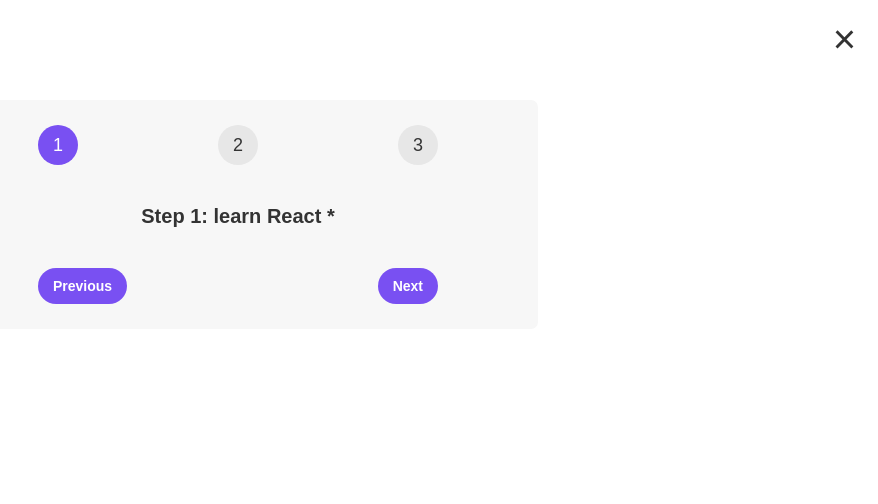
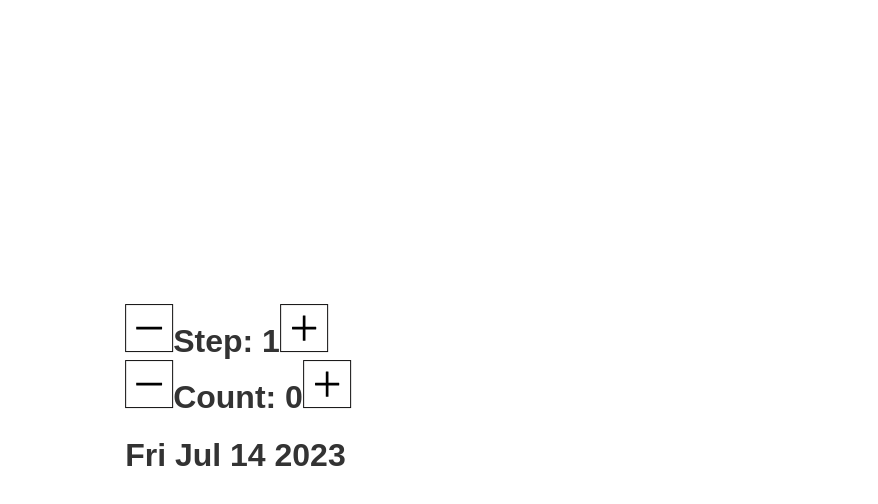
Before and after one commit to Muhammad-Sabbir/react-step, a React (Create React App) app: page / in a window 1280 px wide. Shown: the top 504 px of the page, without its empty margins (402-1280 px from the left). Built offline with nearby package versions, Linux system fonts and the light colour scheme.

Commit message:
Chapter 06: State, Events, and Forms Interactive Components>> Lecture 13: CHALLENGE #1 Date Counter

```diff
--- a/package.json
+++ b/package.json
@@ -8,6 +8,7 @@
     "@testing-library/user-event": "^13.5.0",
     "react": "^18.2.0",
     "react-dom": "^18.2.0",
+    "react-icons": "^4.10.1",
     "react-scripts": "5.0.1",
     "web-vitals": "^2.1.4"
   },
--- a/src/App.js
+++ b/src/App.js
@@ -15,7 +15,7 @@ export default function App() {
     if (step > 1) setStep((s) => s - 1);
   }
   function handleNext() {
-    if (step < 3) setStep(step + 1);
+    // if (step < 3) setStep(step + 1);
     //another way to write this condition
     if (step < 3) setStep((s) => s + 1);
   }
--- /dev/null
+++ b/src/DateCalculator.js
@@ -0,0 +1,76 @@
+import { useState, useEffect } from "react";
+import { AiOutlinePlus, AiOutlineMinus } from "react-icons/ai";
+
+function MyCount({
+  defaultCount,
+  counterName,
+  incrementNumber = 1,
+  incrementMethod,
+}) {
+  const [myCount, mySetStep] = useState(defaultCount);
+  function upCounter() {
+    return mySetStep((number) => number + incrementNumber);
+    // return incrementMethod(myCount);
+  }
+  function downCounter() {
+    if (myCount > defaultCount && counterName === "Step") {
+      return mySetStep((number) => number - incrementNumber);
+      // return incrementMethod(myCount);
+    } else if (counterName === "Count") {
+      return mySetStep((number) => number - incrementNumber);
+      // return incrementMethod(myCount);
+    }
+  }
+  useEffect(() => {
+    incrementMethod(myCount);
+  });
+  return (
+    <div className="dateCalculatorContainer">
+      <AiOutlineMinus className="custom-icon-style" onClick={downCounter} />
+
+      <h1 className="fontStyle">
+        {counterName}: {myCount}
+      </h1>
+
+      <AiOutlinePlus className="custom-icon-style" onClick={upCounter} />
+    </div>
+  );
+}
+
+function MyDateChange({ dateNumber }) {
+  const date = new Date();
+  date.setDate(date.getDate() + dateNumber);
+  return <h1>{date.toDateString()}</h1>;
+}
+
+export default function DateCalculator() {
+  const [stepDateCalculator, mySetStepDateCalculator] = useState(1);
+  const [countDateCalculator, mySetCountDateCalculator] = useState(0);
+
+  const handleStep = (step) => {
+    mySetStepDateCalculator(step);
+    console.log("handleStep");
+  };
+
+  const handleCount = (step) => {
+    mySetCountDateCalculator(step);
+    console.log("handleCount");
+  };
+
+  return (
+    <div className="counterContainerStyle">
+      <MyCount
+        defaultCount={1}
+        counterName={"Step"}
+        incrementMethod={handleStep}
+      />
+      <MyCount
+        defaultCount={0}
+        counterName={"Count"}
+        incrementMethod={handleCount}
+        incrementNumber={stepDateCalculator}
+      />
+      <MyDateChange dateNumber={countDateCalculator} />
+    </div>
+  );
+}
--- a/src/index.css
+++ b/src/index.css
@@ -97,3 +97,22 @@ h3 {
 .close:hover {
   color: #7950f2;
 }
+.custom-icon-style {
+  color: #000000;
+  border: 1px solid rgb(14, 13, 13);
+  padding: 5px;
+  font-size: 3rem;
+  cursor: pointer;
+}
+.fontStyle {
+  display: inline;
+  vertical-align: center;
+  align-items: center;
+}
+
+.counterContainerStyle {
+  position: absolute;
+  left: 50%;
+  top: 50%;
+  transform: translate(-50%, -50%) !important;
+}
--- a/src/index.js
+++ b/src/index.js
@@ -2,10 +2,11 @@ import React from "react";
 import ReactDOM from "react-dom/client";
 import "./index.css";
 import App from "./App";
+import DateCalculator from "./DateCalculator";
 
 const root = ReactDOM.createRoot(document.getElementById("root"));
 root.render(
   <React.StrictMode>
-    <App />
+    <DateCalculator />
   </React.StrictMode>
 );
```
Also changed, not shown: gitCommands.txt, 1 other file (tests, documents, lock files or other folders).
